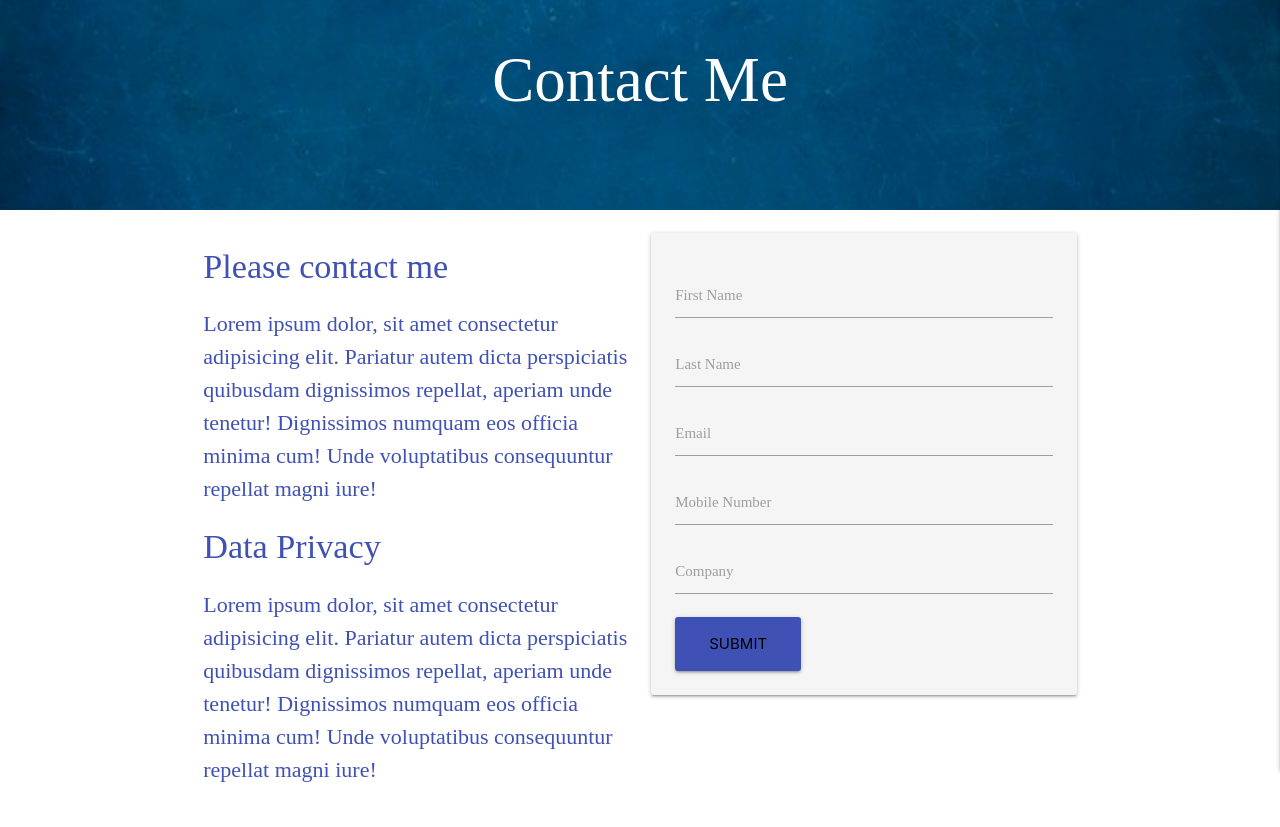
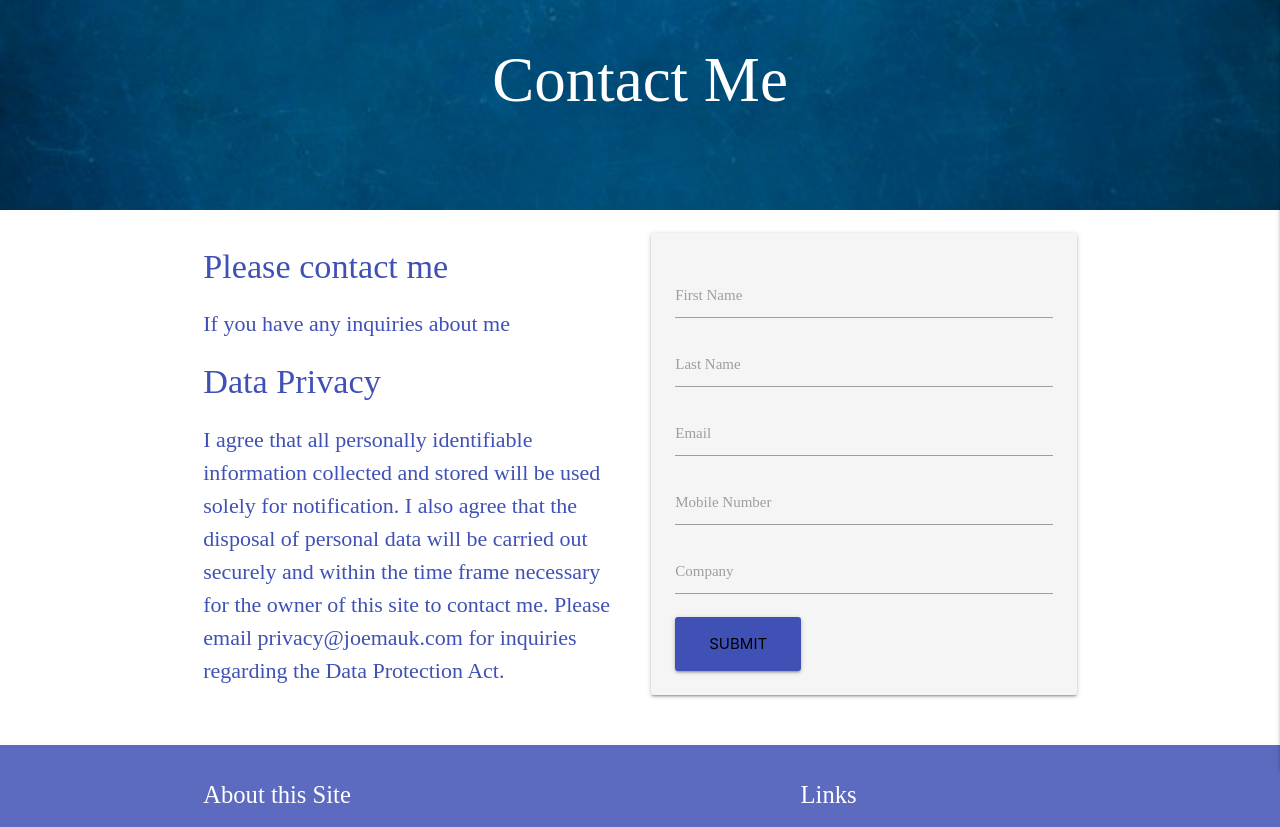
Before and after one commit to bndo25/CWD-projects, a plain HTML site: page JoeMauk/contactme.html in a window 1280 px wide. Shown: the part 90-917 px from the top of the page. Drawn offline with nearby package versions, Linux system fonts and the light colour scheme; a web font is replaced by a local one.

Commit message:
11272021 update on Joemauk

```diff
--- a/JoeMauk/contactme.html
+++ b/JoeMauk/contactme.html
@@ -89,9 +89,9 @@ body{
         <div class="row">
           <div class="col s12 m6 indigo-text">
             <h4>Please contact me</h4>
-            <p>Lorem ipsum dolor, sit amet consectetur adipisicing elit. Pariatur autem dicta perspiciatis quibusdam dignissimos repellat, aperiam unde tenetur! Dignissimos numquam eos officia minima cum! Unde voluptatibus consequuntur repellat magni iure!</p>
+            <p>If you have any inquiries about me</p>
             <h4>Data Privacy </h4>
-            <p>Lorem ipsum dolor, sit amet consectetur adipisicing elit. Pariatur autem dicta perspiciatis quibusdam dignissimos repellat, aperiam unde tenetur! Dignissimos numquam eos officia minima cum! Unde voluptatibus consequuntur repellat magni iure!</p>
+            <p>I agree that all personally identifiable information collected and stored will be used solely for notification. I also agree that the disposal of personal data will be carried out securely and within the time frame necessary for the owner of this site to contact me. Please email privacy@joemauk.com for inquiries regarding the Data Protection Act.</p>
           </div>
           <div class="col s12 m6">
             <div class="card-panel grey lighten-4 orange-text text-darken-4">
@@ -129,7 +129,7 @@ body{
   <div class="container">
     <div class="row">
       <div class="col l6 s12">
-        <h5 class="white-text">About Us</h5>
+        <h5 class="white-text">About this Site</h5>
         <p class="grey-text text-lighten-4">Lorem ipsum dolor sit amet consectetur adipisicing elit. At perferendis eos, incidunt ipsum rem praesentium.
           Provident, quidem recusandae.</p>
       </div>
```
Also changed, not shown: JoeMauk/index.html (+1 -1 lines), JoeMauk/mythoughts.html (+1 -1 lines).
